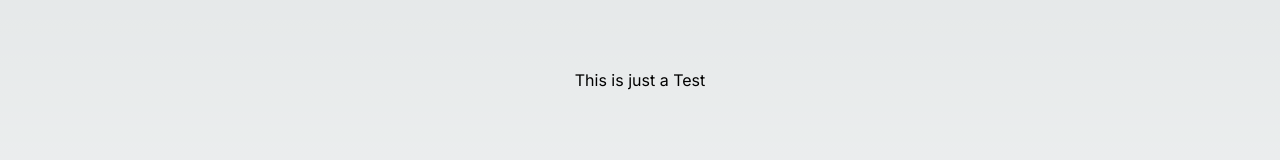
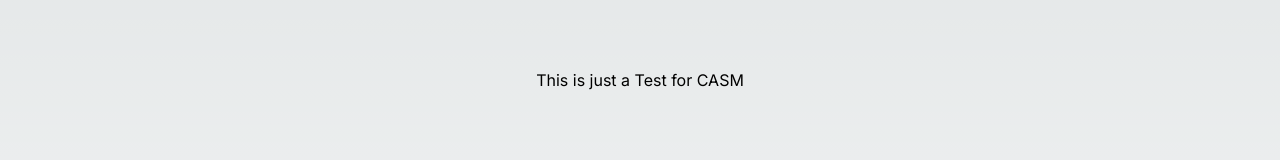
Before and after one commit to Ingenium-Applied-Project/companion_app, a Next.js app: page / in a window 1280 px wide. Shown: the part 489-649 px from the top of the page. Built offline with nearby package versions, Linux system fonts and the light colour scheme.

Commit message:
deployment: Test with netifly

```diff
--- a/src/app/page.jsx
+++ b/src/app/page.jsx
@@ -3,7 +3,7 @@
 export default function Home() {
   return (
     <main className={styles.main}>
-      <p>This is just a Test</p>
+      <p>This is just a Test for CASM</p>
     </main>
   );
 }
```
